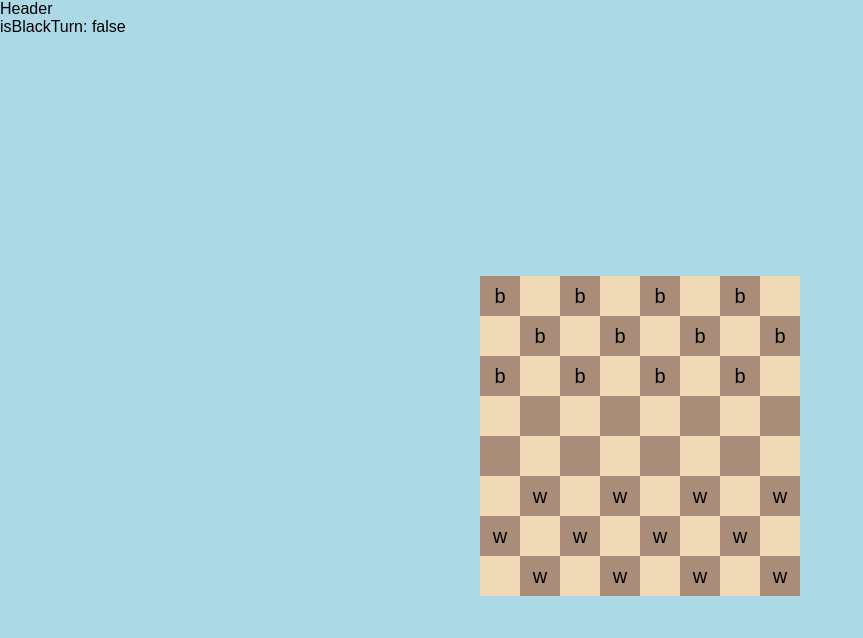
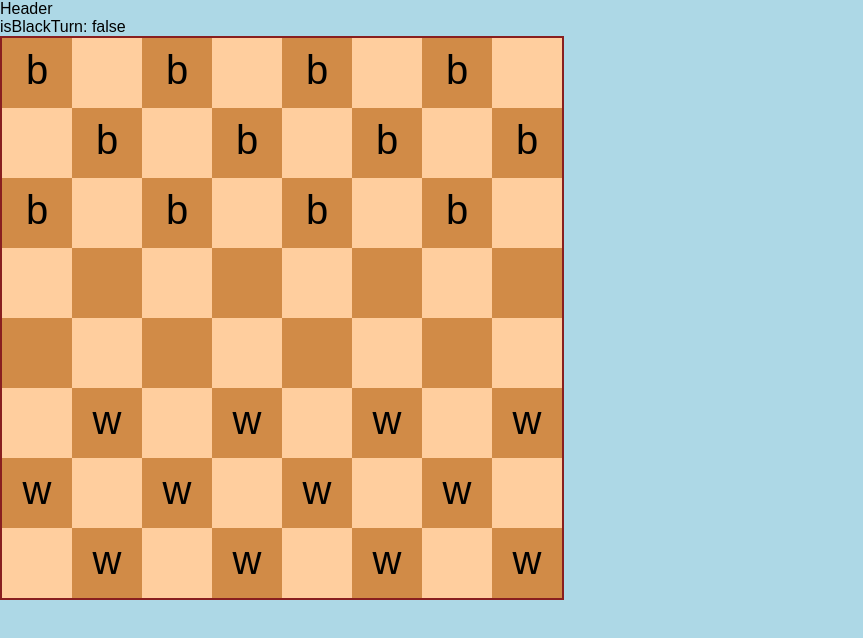
Before and after one commit to shlomiNugarker/checkers, a Vue app: page / in a window 1280 px wide. Shown: the top 638 px of the page, without its empty margins (0-863 px from the left). Built offline with nearby package versions, Linux system fonts and the light colour scheme.

Commit message:
add canvas board

```diff
--- /dev/null
+++ b/src/cmps/CanvasBoard.vue
@@ -0,0 +1,78 @@
+<template>
+  <section>
+    <canvas @click="handleClick($event)" ref="canvas" id="canvas" width="560" height="560"></canvas>
+  </section>
+</template>
+
+<script lang="ts">
+export default {
+  props: ['game', 'onClickBoard'],
+  name: 'BoardCmp',
+
+  data() {
+    return {
+      ctx: null as CanvasRenderingContext2D | null,
+      squareSize: 50,
+      numRows: 8,
+      numCols: 8
+    }
+  },
+  mounted() {
+    this.drawBoard()
+  },
+  methods: {
+    drawBoard() {
+      const tileSize = 70 // Size of each tile
+      const colors = ['#d18b47', '#ffce9e'] // Colors for the checkerboard pattern
+      const canvas = document.getElementById('canvas') as HTMLCanvasElement
+      this.ctx = canvas.getContext('2d')
+      if (this.ctx) this.ctx.clearRect(0, 0, canvas.width, canvas.height)
+
+      for (let row = 0; row < 8; row++) {
+        for (let col = 0; col < 8; col++) {
+          // Draw the checkerboard pattern
+          const colorIndex = (row + col) % 2
+          if (this.ctx) this.ctx.fillStyle = colors[colorIndex]
+          if (this.ctx) this.ctx.fillRect(col * tileSize, row * tileSize, tileSize, tileSize)
+
+          // Draw text at the center of each tile
+          const text = this.game.board.board[row][col]?.name || ''
+          if (text && this.ctx) {
+            this.ctx.font = '40px Arial'
+            this.ctx.fillStyle = 'black'
+            this.ctx.textAlign = 'center'
+            this.ctx.textBaseline = 'middle'
+            this.ctx.fillText(text, col * tileSize + tileSize / 2, row * tileSize + tileSize / 2)
+          }
+        }
+      }
+    },
+    handleClick(ev: MouseEvent) {
+      const tileSize = 70
+      const canvas = document.getElementById('canvas') as HTMLCanvasElement
+
+      const rect = canvas.getBoundingClientRect()
+      const mouseX = ev.clientX - rect.left
+      const mouseY = ev.clientY - rect.top
+
+      const clickedCol = Math.floor(mouseX / tileSize)
+      const clickedRow = Math.floor(mouseY / tileSize)
+
+      this.onClickBoard(ev, { i: clickedRow, j: clickedCol })
+    }
+  },
+  watch: {
+    'game.selectedPiece'() {
+      this.drawBoard()
+    }
+  }
+}
+</script>
+
+<style lang="scss" scoped>
+section {
+  canvas {
+    border: 2px solid rgb(137, 31, 31);
+  }
+}
+</style>
--- a/src/views/HomeView.vue
+++ b/src/views/HomeView.vue
@@ -2,12 +2,14 @@
   <section>
     <HeaderCmp />
     isBlackTurn: {{ game.isBlackTurn }}
-    <BoardCmp :board="game.board.board" :onClickBoard="onClickBoard"></BoardCmp>
+    <!-- <BoardCmp :board="game.board.board" :onClickBoard="onClickBoard"></BoardCmp> -->
+    <CanvasBoard :game="game" :onClickBoard="onClickBoard"></CanvasBoard>
   </section>
 </template>
 
 <script lang="ts">
-import BoardCmp from '../cmps/BoardCmp.vue'
+// import BoardCmp from '../cmps/BoardCmp.vue'
+import CanvasBoard from '../cmps/CanvasBoard.vue'
 import HeaderCmp from '../cmps/HeaderCmp.vue'
 import { Game } from '../checkers/index'
 import { type Coord } from '../checkers/models/Coord'
@@ -16,11 +18,7 @@ import { Piece } from '../checkers/Piece'
 export default {
   props: [],
   name: 'HomeView',
-  created() {
-    // this.game.board.board[0][0]?.move({ i: 3, j: 3 })
-    // console.log(this.game.board.board[2][2]?.getPossibleMoves())
-    // this.game.setSelectedPiece(this.game.board.board[0][0])
-  },
+  created() {},
 
   data() {
     return {
@@ -30,7 +28,10 @@ export default {
 
   methods: {
     onClickBoard(ev: MouseEvent, coord: Coord) {
+      console.log(coord)
+
       this.game.onClickBoard(coord)
+      console.table(this.game.board.board)
     }
   },
 
@@ -46,7 +47,8 @@ export default {
     }
   },
   components: {
-    BoardCmp,
+    // BoardCmp,
+    CanvasBoard,
     HeaderCmp
   }
 }
```
